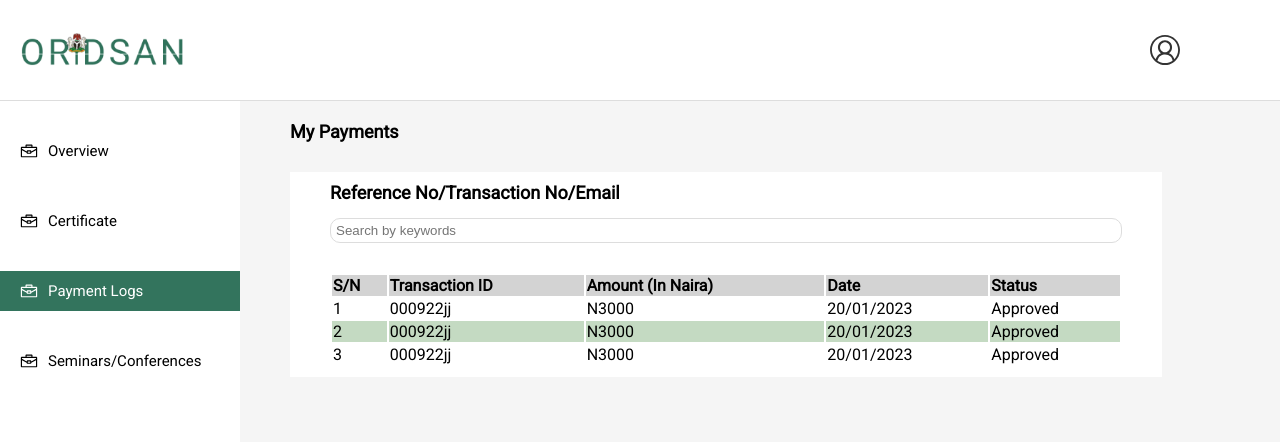
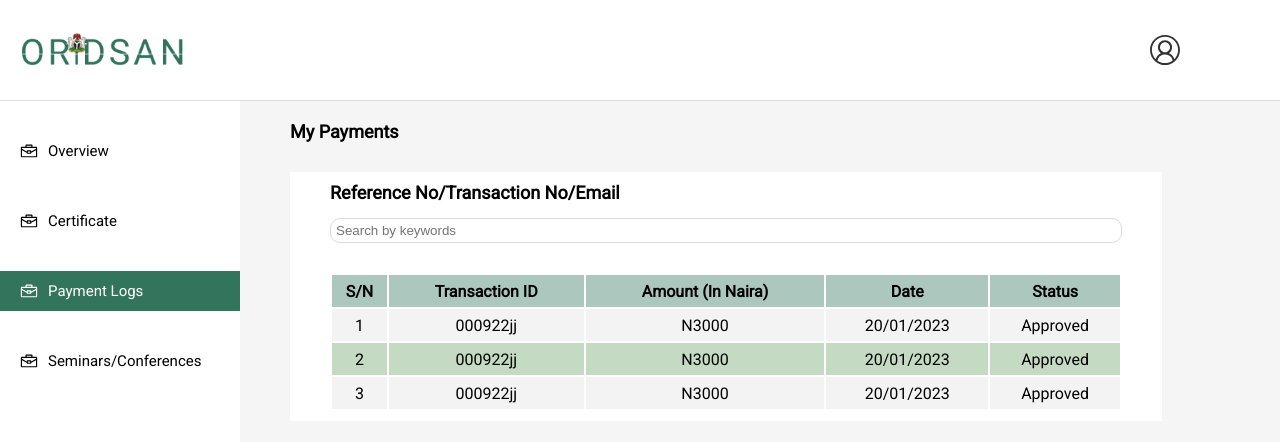
Before and after one commit to mubeess/operations_research_association, a React (Vite) app: page /dashboard/payment in a window 1280 px wide. Shown: the top 442 px of the page. Built offline with nearby package versions, Linux system fonts and the light colour scheme.

Commit message:
fixed some payments UI

```diff
--- a/src/pages/styles/payments.css
+++ b/src/pages/styles/payments.css
@@ -6,22 +6,26 @@
 .payments-container .main-payments {
   width: 80%;
   min-height: 100px;
-  background-color:var(--white);
+  background-color: var(--white);
   margin-top: 30px;
   box-shadow: 2px 2px 4px 4 rgba(255, 255, 255, 0.5);
   padding: 10px 40px;
 }
-.main-payments table{
-    width: 100%;
-    margin-top: 30px;
+.main-payments table {
+  width: 100%;
+  margin-top: 30px;
 }
-table thead{
-text-align: left;
-background-color: lightgray;
+table thead {
+  text-align: left;
+  background-color: rgba(90, 143, 124, 0.5);
+  height: 32px;
+  text-align: center;
 }
-table tr{
-    background-color:rgba(107, 163, 102,0.4);
+table tr {
+  background-color: rgba(107, 163, 102, 0.4);
+  height: 32px;
+  text-align: center;
 }
-table tr:nth-child(even){
-    background-color: white;
+table tr:nth-child(even) {
+  background-color: rgba(243, 243, 243, 1);
 }
```
